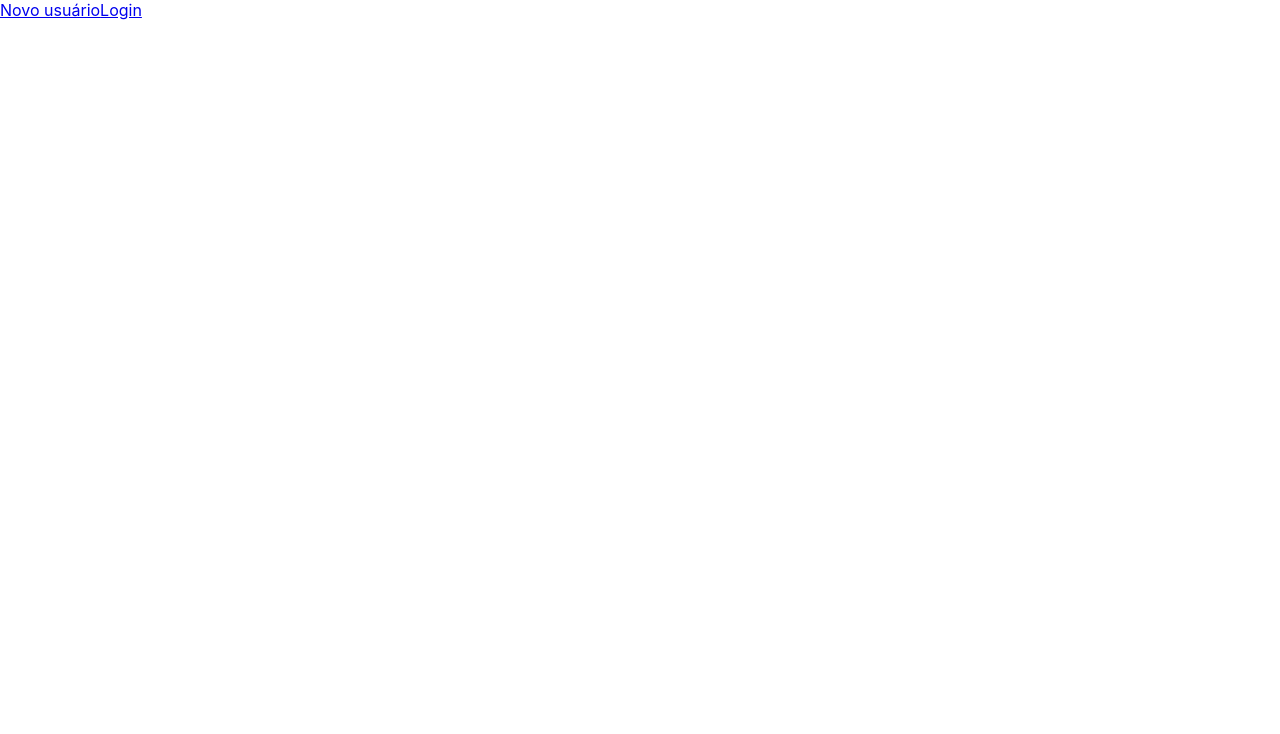
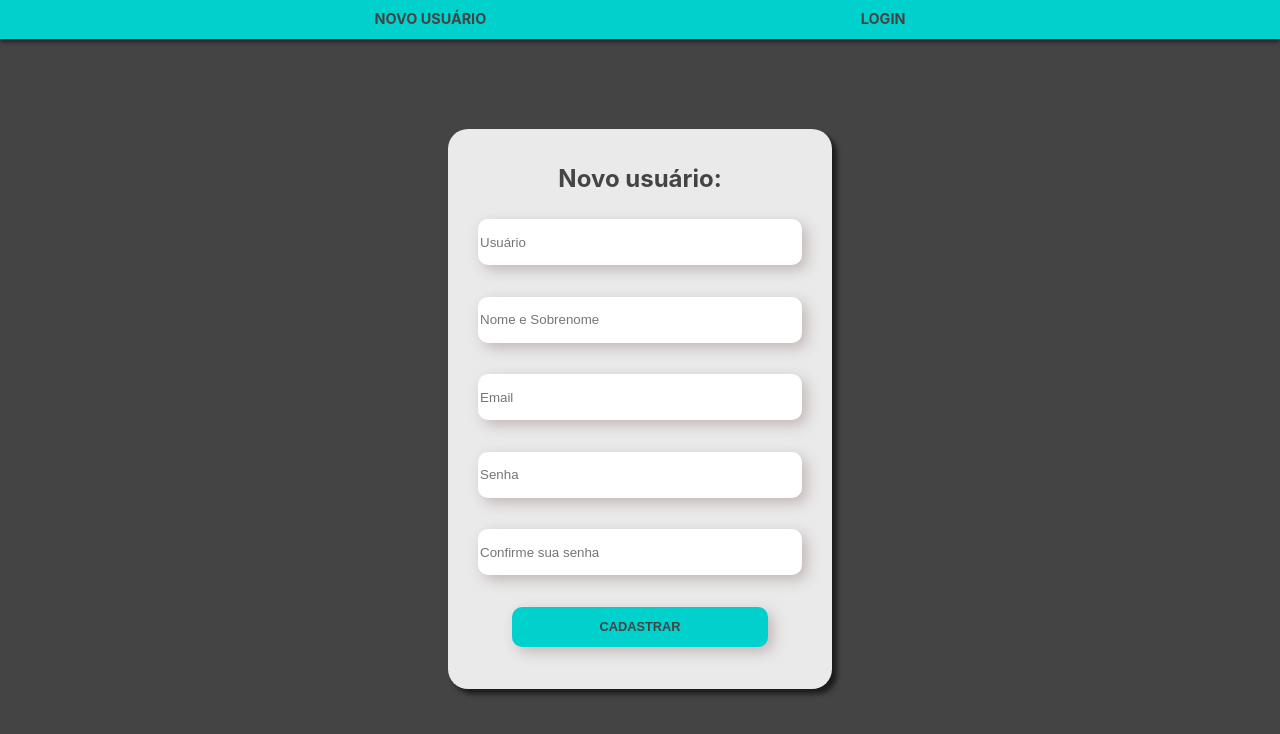
Before and after one commit to bellapegoraro/cadastro-de-usuario, a React (Create React App) app: page /register in a window 1280 px wide. Shown: the top 734 px of the page. Built offline with nearby package versions, Linux system fonts and the light colour scheme.

Commit message:
feat: adicionando estilização de formulários

```diff
--- a/src/App.css
+++ b/src/App.css
@@ -1,38 +1,30 @@
-.App {
-  text-align: center;
+body {
+  background-color: #444444;
+  height: 100vh;
+  overflow: hidden;
 }
 
-.App-logo {
-  height: 40vmin;
-  pointer-events: none;
+header {
+  height: 3vh;
+  width: 100vw;
+  display: flex;
+  justify-content: space-evenly;
+  padding: 10px 0 5px 0;
+  background-color: #00d1cd;
+  box-shadow: 0px 2px 5px 0px rgba(0, 0, 0, 0.7);
 }
 
-@media (prefers-reduced-motion: no-preference) {
-  .App-logo {
-    animation: App-logo-spin infinite 20s linear;
-  }
+.links {
+  text-decoration: none;
+  color: #444444;
+  font-weight: bolder;
+  text-transform: uppercase;
+  font-size: 0.9em;
 }
 
-.App-header {
-  background-color: #282c34;
-  min-height: 100vh;
-  display: flex;
-  flex-direction: column;
-  align-items: center;
-  justify-content: center;
-  font-size: calc(10px + 2vmin);
+.links:hover {
   color: white;
+  cursor: pointer;
+  bottom: 4px;
+  border-bottom: 1px solid white;
 }
-
-.App-link {
-  color: #61dafb;
-}
-
-@keyframes App-logo-spin {
-  from {
-    transform: rotate(0deg);
-  }
-  to {
-    transform: rotate(360deg);
-  }
-}
--- a/src/App.js
+++ b/src/App.js
@@ -5,12 +5,18 @@ import { Switch, Link, Route } from "react-router-dom";
 
 const App = () => {
   return (
+    <div className="App">
+      <header>
+        <Link className="links" to="/register">
+          Novo usuário
+        </Link>
+        <Link className="links" to="/">
+          Login
+        </Link>
+      </header>
       <div>
-      <Link to="/novo-usuário">Novo usuário</Link>
-      <Link to="/">Login</Link>
-
         <Switch>
-        <Route path="/novo-usuário">
+          <Route path="/register">
             <UserForm />
           </Route>
           <Route exact path="/">
@@ -18,6 +24,7 @@ const App = () => {
           </Route>
         </Switch>
       </div>
+    </div>
   );
 };
 
--- a/src/index.css
+++ b/src/index.css
@@ -1,13 +1,13 @@
 body {
   margin: 0;
-  font-family: -apple-system, BlinkMacSystemFont, 'Segoe UI', 'Roboto', 'Oxygen',
-    'Ubuntu', 'Cantarell', 'Fira Sans', 'Droid Sans', 'Helvetica Neue',
+  font-family: -apple-system, BlinkMacSystemFont, "Segoe UI", "Roboto", "Oxygen",
+    "Ubuntu", "Cantarell", "Fira Sans", "Droid Sans", "Helvetica Neue",
     sans-serif;
   -webkit-font-smoothing: antialiased;
   -moz-osx-font-smoothing: grayscale;
 }
 
 code {
-  font-family: source-code-pro, Menlo, Monaco, Consolas, 'Courier New',
+  font-family: source-code-pro, Menlo, Monaco, Consolas, "Courier New",
     monospace;
 }
--- a/src/pages/Login/index.jsx
+++ b/src/pages/Login/index.jsx
@@ -1,6 +1,7 @@
 import { useForm } from "react-hook-form";
 import { yupResolver } from "@hookform/resolvers/yup";
 import * as yup from "yup";
+import { LoginContainer } from "./loginStyle";
 
 const Login = () => {
   const schema = yup.object().shape({
@@ -22,11 +23,14 @@ const Login = () => {
     console.log(data);
   };
   return (
-    <form onSubmit={handleSubmit(handleForm)}>
-      <input name="user" placeholder="Usuário" ref={register} />
-      <input name="password" placeholder="Senha" ref={register} />
-      <button type="submit">Entrar</button>
-    </form>
+    <LoginContainer>
+      <h2>Login</h2>
+      <form onSubmit={handleSubmit(handleForm)}>
+        <input name="user" placeholder="Usuário" ref={register} />
+        <input name="password" placeholder="Senha" ref={register} />
+        <button type="submit">Entrar</button>
+      </form>
+    </LoginContainer>
   );
 };
 
--- /dev/null
+++ b/src/pages/Login/loginStyle.js
@@ -0,0 +1,104 @@
+import styled from "styled-components";
+
+export const LoginContainer = styled.div`
+  display: flex;
+  flex-direction: column;
+  width: 70vw;
+  background-color: #eaeaea;
+  justify-content: space-evenly;
+  height: 40vh;
+  margin: 40% auto;
+  border-radius: 20px;
+  box-shadow: 5px 5px 5px 0px rgba(0, 0, 0, 0.6);
+
+  h2 {
+    text-align: center;
+    color: #444444;
+  }
+
+  form {
+    display: flex;
+    flex-direction: column;
+    justify-content: space-evenly;
+    align-items: center;
+    height: 30vh;
+  }
+
+  input {
+    width: 55vw;
+    height: 4.5vh;
+  }
+
+  button {
+    width: 45vw;
+    height: 4.5vh;
+    background-color: #00d1cd;
+    font-weight: bolder;
+    text-transform: uppercase;
+    font-size: 0.8em;
+    color: #444444;
+  }
+
+  input,
+  button {
+    border: none;
+    border-radius: 10px;
+    box-shadow: 5px 5px 14px 0px rgba(169, 150, 150, 0.6);
+  }
+
+  @media (min-width: 767px) {
+    margin: 25% auto;
+    width: 50vw;
+    height: 40vh;
+
+    h2 {
+      margin-bottom: 0;
+    }
+
+    form {
+      width: 50vw;
+      height: 25vh;
+    }
+    input {
+      height: 5vh;
+      width: 35vw;
+    }
+    button {
+      height: 5vh;
+      width: 30vw;
+      color: #444444;
+      font-weight: bolder;
+      text-transform: uppercase;
+      font-size: 0.8em;
+    }
+  }
+
+  @media (min-width: 1024px) {
+    margin: 13% auto;
+    width: 28vw;
+    height: 40vh;
+
+    h2 {
+      margin-bottom: 0;
+      text-align: center;
+      color: #444444;
+    }
+
+    form {
+      margin-top: 0;
+      width: 28vw;
+    }
+
+    input {
+      width: 20vw;
+    }
+
+    button {
+      width: 15vw;
+      color: #444444;
+      font-weight: bolder;
+      text-transform: uppercase;
+      font-size: 0.8em;
+    }
+  }
+`;
--- a/src/pages/UserForm/index.jsx
+++ b/src/pages/UserForm/index.jsx
@@ -1,27 +1,25 @@
 import { useForm } from "react-hook-form";
 import { yupResolver } from "@hookform/resolvers/yup";
 import * as yup from "yup";
+import { UserFormContainer } from "./userFormStyle";
 
 const UserForm = () => {
   const schema = yup.object().shape({
     user: yup
       .string()
-      .min(6, "Nome de usuário deve conter no mínimo 6 caracteres")
+      .min(6, "Campo com no mínimo 6 caracteres")
       .required("Campo obrigatório"),
     name: yup
       .string()
-      .matches(
-        /^[a-zA-Z]+$/,
-        "Nome não deve conter caracteres especiais ou números"
-      )
+      .matches(/^[a-zA-Z\s]+$/, "Campo deve conter apenas letras")
       .required("Campo obrigatório"),
     email: yup.string().email("Email inválido").required("Campo obrigatório"),
     password: yup
       .string()
-      .min(6, "Senha deve conter no mínimo 6 caracteres")
+      .min(6, "Campo com no mínimo 6 caracteres")
       .matches(
         /^((?=.*[!@#$%^&*()\-_=+{};:,<.>]){1})(?=.*\d)((?=.*[a-z]){1})((?=.*[A-Z]){1}).*$/,
-        "Senha deve conter pelo menos uma letra maiúscula, um caracter especial e um número."
+        "Campo deve conter pelo menos uma letra maiúscula, um caracter especial e um número."
       )
       .required("Campo obrigatório"),
     confirmPassword: yup
@@ -37,23 +35,26 @@ const UserForm = () => {
     console.log(data);
   };
   return (
-    <form onSubmit={handleSubmit(handleForm)}>
+    <UserFormContainer className="divUserForm">
+      <h2>Novo usuário: </h2>
+      <form className="userForm" onSubmit={handleSubmit(handleForm)}>
         <input name="user" placeholder="Usuário" ref={register} />
-      <p style={{ color: "red" }}>{errors.user?.message}</p>
+        <p className="errors">{errors.user?.message}</p>
         <input name="name" placeholder="Nome e Sobrenome" ref={register} />
-      <p style={{ color: "red" }}>{errors.name?.message}</p>
+        <p className="errors">{errors.name?.message}</p>
         <input name="email" placeholder="Email" ref={register} />
-      <p style={{ color: "red" }}>{errors.email?.message}</p>
+        <p className="errors">{errors.email?.message}</p>
         <input name="password" placeholder="Senha" ref={register} />
-      <p style={{ color: "red" }}>{errors.password?.message}</p>
+        <p className="errors">{errors.password?.message}</p>
         <input
           name="confirmPassword"
           placeholder="Confirme sua senha"
           ref={register}
         />
-      <p style={{ color: "red" }}>{errors.confirmPassword?.message}</p>
+        <p className="errors">{errors.confirmPassword?.message}</p>
         <button type="submit">Cadastrar</button>
       </form>
+    </UserFormContainer>
   );
 };
 
--- /dev/null
+++ b/src/pages/UserForm/userFormStyle.js
@@ -0,0 +1,98 @@
+import styled from "styled-components";
+
+export const UserFormContainer = styled.div`
+  display: flex;
+  flex-direction: column;
+  width: 70vw;
+  background-color: #eaeaea;
+  justify-content: center;
+  height: 65vh;
+  margin: 25% auto;
+  border-radius: 20px;
+  box-shadow: 5px 5px 5px 0px rgba(0, 0, 0, 0.6);
+
+  h2 {
+    text-align: center;
+    color: #444444;
+  }
+
+  form {
+    display: flex;
+    flex-direction: column;
+    justify-content: space-evenly;
+    align-items: center;
+    height: 47vh;
+    color: #555555;
+  }
+
+  input,
+  button {
+    border: none;
+    border-radius: 10px;
+    box-shadow: 5px 5px 14px 0px rgba(169, 150, 150, 0.6);
+  }
+
+  input {
+    width: 55vw;
+    height: 5.8vh;
+  }
+
+  button {
+    width: 45vw;
+    height: 5vh;
+    background-color: #00d1cd;
+    color: #444444;
+    font-weight: bolder;
+    text-transform: uppercase;
+    font-size: 0.8em;
+  }
+
+  p {
+    text-align: center;
+    line-height: 0.7em;
+    font-size: 0.6em;
+    color: red;
+  }
+
+  @media (min-width: 767px) {
+    margin: 17% auto;
+    width: 50vw;
+    height: 70vh;
+
+    h2 {
+      margin-top: 0;
+    }
+    form {
+      height: 55vh;
+    }
+
+    input {
+      width: 35vw;
+      height: 5.8vh;
+    }
+    button {
+      width: 30vw;
+      height: 5vh;
+    }
+  }
+
+  @media (min-width: 1024px) {
+    margin: 7% auto;
+    width: 30vw;
+    height: 70vh;
+
+    input {
+      width: 25vw;
+      height: 5.5vh;
+    }
+
+    button {
+      width: 20vw;
+      height: 5vh;
+      color: #444444;
+      font-weight: bolder;
+      text-transform: uppercase;
+      font-size: 0.8em;
+    }
+  }
+`;
```
Lines whose indentation alone changed are shown as unchanged.
